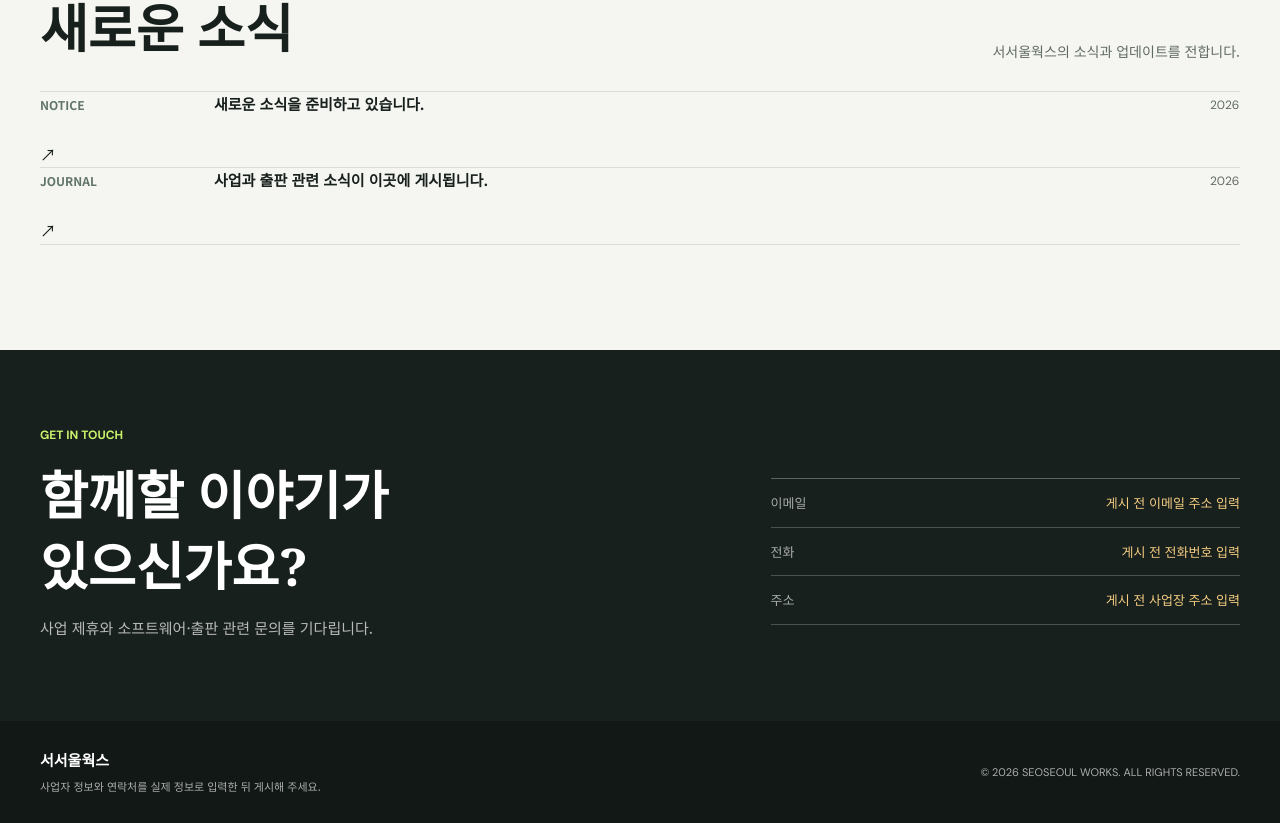
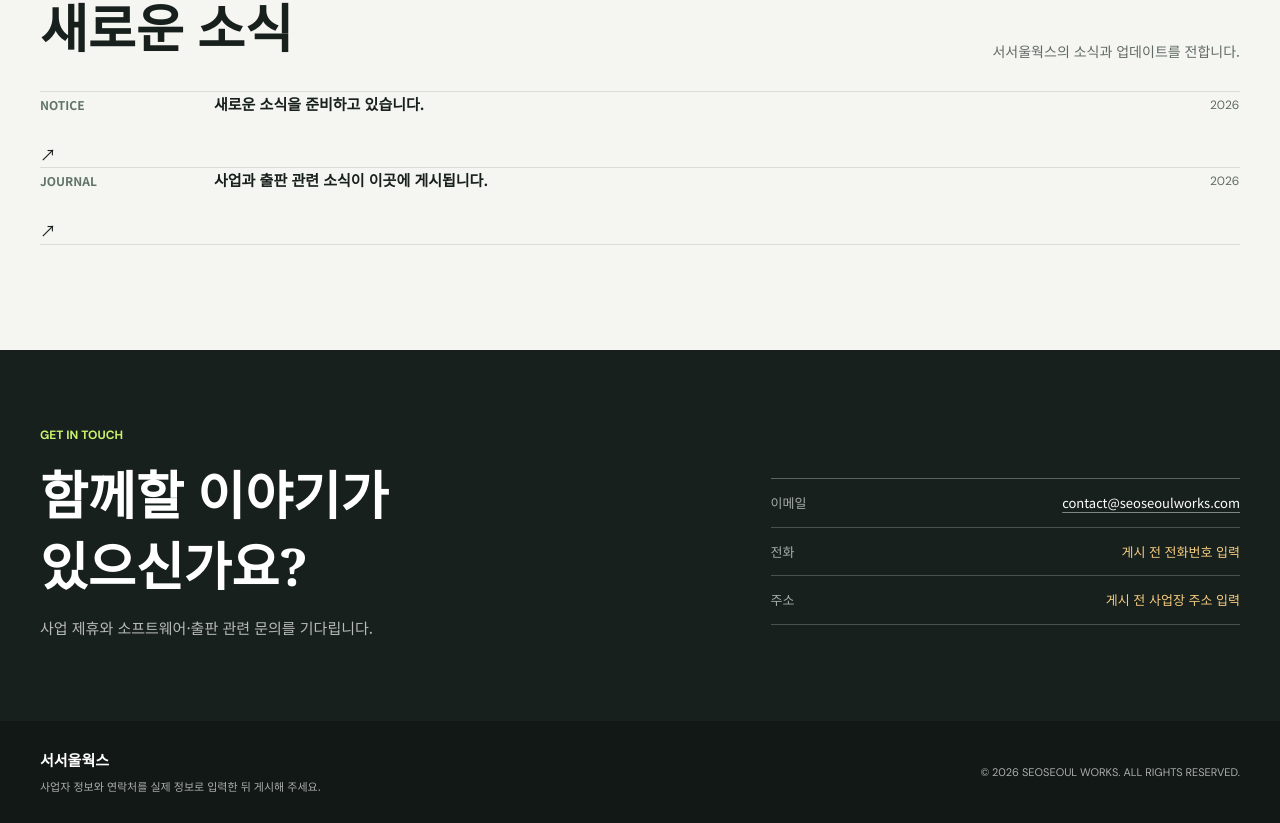
Before and after one commit to Aloepig/seoseoulworks, a plain HTML site: page index.html in a window 1280 px wide. Shown: the part 2325-3148 px from the top of the page. Drawn offline with Linux system fonts and the light colour scheme.

Commit message:
Add contact email to homepage

```diff
--- a/index.html
+++ b/index.html
@@ -415,7 +415,7 @@
           <p class="contact-lead">사업 제휴와 소프트웨어·출판 관련 문의를 기다립니다.</p>
         </div>
         <dl class="contact-details">
-          <div class="contact-line"><dt>이메일</dt><dd class="contact-placeholder">게시 전 이메일 주소 입력</dd></div>
+          <div class="contact-line"><dt>이메일</dt><dd><a href="mailto:contact@seoseoulworks.com">contact@seoseoulworks.com</a></dd></div>
           <div class="contact-line"><dt>전화</dt><dd class="contact-placeholder">게시 전 전화번호 입력</dd></div>
           <div class="contact-line"><dt>주소</dt><dd class="contact-placeholder">게시 전 사업장 주소 입력</dd></div>
         </dl>
```
